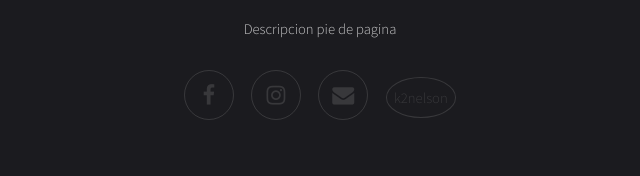
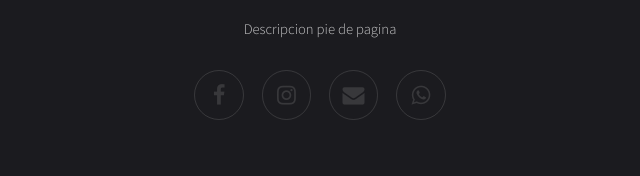
Before and after one commit to nc-be/nc-be.github.io, a plain HTML site: page index.html in a window 1280 px wide. Shown: the part 2668-2844 px from the top of the page, 320-960 px from the left. Drawn offline with Linux system fonts and the light colour scheme.

Commit message:
whatsapp test

```diff
--- a/index.html
+++ b/index.html
@@ -102,12 +102,25 @@
 							<!-- <li><a href="#" class="icon fa-twitter"><span class="label">Twitter</span></a></li> -->
 							<li><a href="#" class="icon fa-facebook"><span class="label">Facebook</span></a></li>
 							<li><a href="#" class="icon fa-instagram"><span class="label">Instagram</span></a></li>
-							<li><a href="#" class="icon fa-envelope"><span class="label">Email</span></a></li>
-							<li><a href="mailto:k2nelsonc@gmail.com">k2nelson</a></li>
+							<!-- <li><a href="#" class="icon fa-envelope"><span class="label">Email</span></a></li> -->
+							<li><a href="mailto:k2nelsonc@gmail.com" class="icon fa-envelope"><span class="label">Email</span></a></li>
+							<li><a href="#" class="icon fa-whatsapp" onclick="sendwhatsapp();"><span class="label">Instagram</span></a></li>
 						</ul></div>
 				</footer><div class="copyright">
 				Site made with: <a href="https://templated.co/">Templated</a>.
 			</div>
 
 		<!-- Scripts -->
+			<script>function sendwhatsapp(){
+				var phonenumber = "+573142647203";
+				var quantity = "1";
+				var product = "PC";
+
+				var url = "https://wa.me/" + phonenumber + "?text="
+				+ "*Cantidad:* " + quantity + "%0a"
+				+ "*Producto:* " + product + "%0a"
+				+ "Bye bye"
+
+				window.open(url, '_blank').focus();
+			}</script>
 			<script src="assets/js/jquery.min.js"></script><script src="assets/js/jquery.scrolly.min.js"></script><script src="assets/js/jquery.poptrox.min.js"></script><script src="assets/js/skel.min.js"></script><script src="assets/js/util.js"></script><script src="assets/js/main.js"></script></body></html>
```
